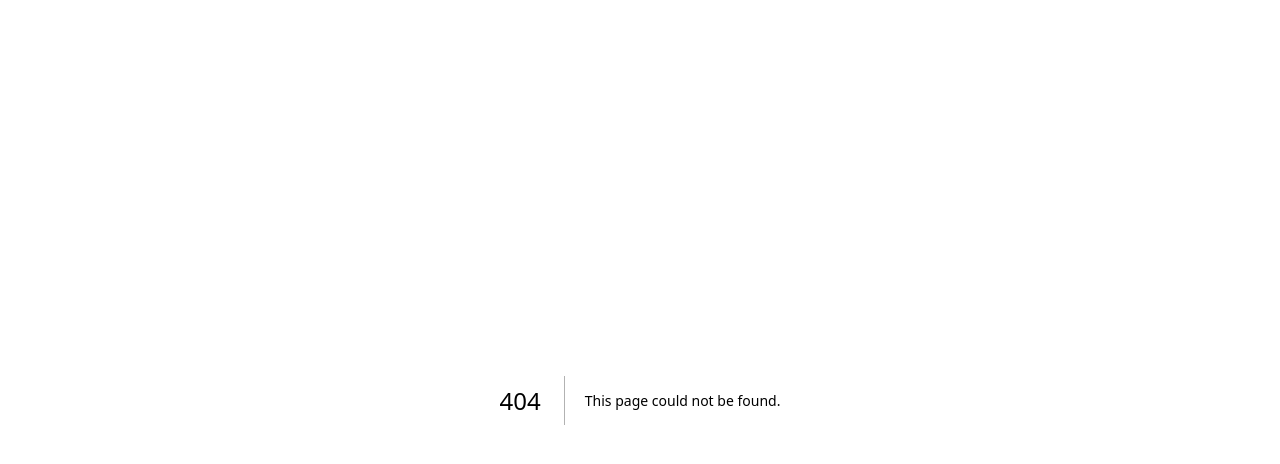
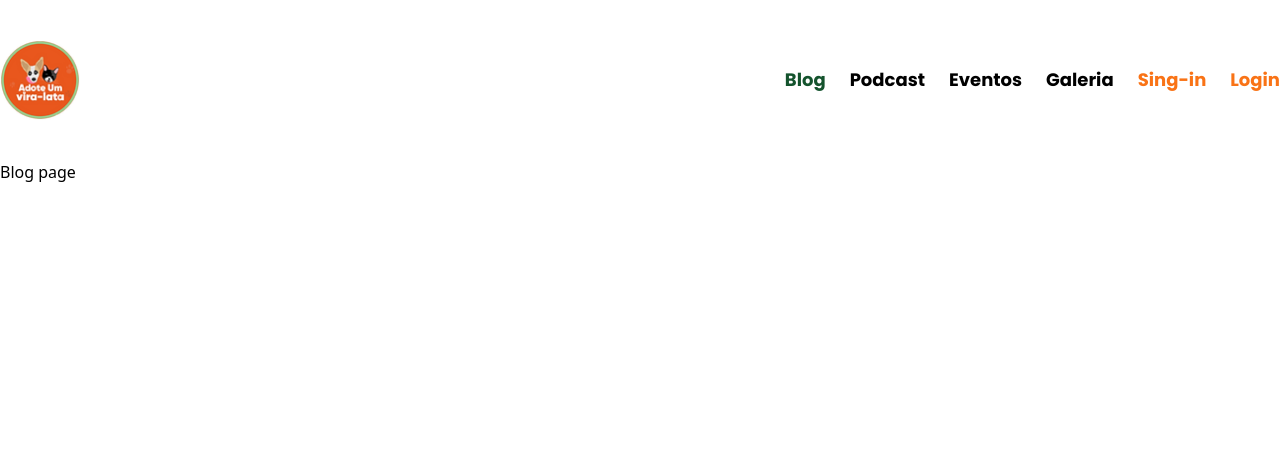
Before and after one commit to CaioRdSilva/Adote-um-Vira-Lata, a Next.js app: page /blog in a window 1280 px wide. Before the commit this address had no page. Shown: the top 464 px of the page. Built offline with nearby package versions, Linux system fonts and the light colour scheme.

Commit message:
version 2.0

```diff
--- /dev/null
+++ b/app/blog/page.jsx
@@ -0,0 +1,18 @@
+import Head from 'next/head'
+import Menu from '../../components/Menu'
+import Image from 'next/image'
+
+export default function blogPage(){
+    return (
+        <div>
+                    <Head>
+        <meta charSet='utf-8'/>
+        <meta name='robots' content='index, follow'/>
+        <meta name='viewport' content='inittial-scale=1.0, width=device-width'/>
+        <title>Home</title>
+    </Head>
+    <Menu />
+        <h1>Blog page</h1>
+        </div>
+    )
+}
--- /dev/null
+++ b/app/layout.jsx
@@ -0,0 +1,21 @@
+import '../style/globals.css'
+
+export const metadata = {
+    title: "Home",
+    description: "Adote um Vira Lata"
+}
+
+export default function RootLayout({ children }) {
+    return(
+        <html lang='pt-br'>
+            <head>
+            <link rel="preconnect" href="https://fonts.googleapis.com"/>
+            <link rel="preconnect" href="https://fonts.gstatic.com" crossorigin/>
+            <link href="https://fonts.googleapis.com/css2?family=Poppins:wght@400;500;600;700&display=swap" rel="stylesheet"/>
+            </head>
+            <body className='sm:container sm:mx-auto md:container md:mx-auto lg:container lg:mx-auto xl:container xs:mx-auto 2xl:container 2xl:mx-auto'>
+                { children }
+            </body>
+        </html>
+    )
+}
--- /dev/null
+++ b/app/page.jsx
@@ -0,0 +1,27 @@
+import Head from 'next/head'
+import Menu from '../components/Menu'
+import Image from 'next/image'
+
+export default function home(){
+    return(
+        <div>
+            <Head>
+                <meta charSet='utf-8'/>
+                <meta name='robots' content='index, follow'/>
+                <meta name='viewport' content='inittial-scale=1.0, width=device-width'/>
+                <title>Home</title>
+            </Head>
+            <Menu />
+            <Image className='w-50 sm:w-100 md:w-300 lg:w-400 xl:w-800 2xl:w-1000 object-fit' width={2048} height={2048} contain src='/images/banner.webp'/>
+            <div className='text-center pt-12'>
+                <h1 className='font-poppins font-bold text-3xl'>QUEM NÓS SOMOS</h1>
+                <p className='pt-8 text-left font-poppins font-semibold'>Mussum Ipsum, cacilds vidis litro abertis. Quem num gosta di mim que vai caçá sua turmis!Tá deprimidis, eu conheço uma cachacis que pode alegrar sua vidis.Interessantiss quisso pudia ce receita de bolis, mais bolis eu num gostis.Não sou faixa preta cumpadi, sou preto inteiris, inteiris.</p>
+                <p className='pt-8 text-left font-poppins font-semibold'>Casamentiss faiz malandris se pirulitá.Si num tem leite então bota uma pinga aí cumpadi!Si u mundo tá muito paradis? Toma um mé que o mundo vai girarzis!Paisis, filhis, espiritis santis.</p>
+            </div>
+
+            <div className='text-center pt-12'>
+                <h1 className='font-poppins font-bold text-3xl'>CONHEÇA A NOSSA HISTÓRIA</h1>
+            </div>
+        </div>
+    )
+}
--- a/components/Menu.js
+++ /dev/null
@@ -1,37 +0,0 @@
-import Link from "next/link";
-import { useRouter } from "next/router";
-import Image from 'next/image'
-
-
-const Menu = () => {
-  const router = useRouter();
-  return(
-  <div className="container flex justify-between items-center pt-10 pb-10">
-    <Link href="/">
-    <Image className="w-10 md:w-20 lg:w-20" width={1000} height={1000} contain src="/images/LOGO.webp"/>
-    </Link>
-    <ul className="flex gap-6 font-poppins font-bold text-lg">
-      <li>
-        <Link className={router.pathname == "/blog" ? "text-green-900" : "hover:text-green-900"} href="/blog">Blog</Link>
-      </li>
-      <li>
-        <Link className={router.pathname == "/podcast" ? "text-green-900" : "hover:text-green-900"} href="/podcast">Podcast</Link>
-      </li>
-      <li>
-        <Link className={router.pathname == "/eventos" ? "text-green-900" : "hover:text-green-900"} href="/eventos">Eventos</Link>
-      </li>
-      <li>
-        <Link className={router.pathname == "/galeria" ? "text-green-900" : "hover:text-green-900"} href="/galeria">Galeria</Link>
-      </li>
-      <li>
-        <Link className="text-orange-500" href="/galeria">Sing-in</Link>
-      </li>
-      <li>
-        <Link className="text-orange-500" href="/galeria">Login</Link>
-      </li>
-    </ul>
-  </div>
-  )
-};
-
-export default Menu;
--- /dev/null
+++ b/components/Menu.jsx
@@ -0,0 +1,39 @@
+'use client';
+
+import Link from "next/link";
+import { usePathname } from "next/navigation";
+import Image from 'next/image'
+
+
+const Menu = () => {
+  const router = usePathname();
+  return(
+  <div className="container flex justify-between items-center pt-10 pb-10">
+    <Link href="/">
+    <Image className="w-10 md:w-20 lg:w-20" width={1000} height={1000} contain src="/images/LOGO.webp"/>
+    </Link>
+    <ul className="flex gap-6 font-poppins font-bold text-lg">
+      <li>
+        <Link className={router == "/blog" ? "text-green-900" : "hover:text-green-900"} href="/blog">Blog</Link>
+      </li>
+      <li>
+        <Link className={router == "/podcast" ? "text-green-900" : "hover:text-green-900"} href="/podcast">Podcast</Link>
+      </li>
+      <li>
+        <Link className={router == "/eventos" ? "text-green-900" : "hover:text-green-900"} href="/eventos">Eventos</Link>
+      </li>
+      <li>
+        <Link className={router == "/galeria" ? "text-green-900" : "hover:text-green-900"} href="/galeria">Galeria</Link>
+      </li>
+      <li>
+        <Link className="text-orange-500" href="/galeria">Sing-in</Link>
+      </li>
+      <li>
+        <Link className="text-orange-500" href="/galeria">Login</Link>
+      </li>
+    </ul>
+  </div>
+  )
+};
+
+export default Menu;
--- /dev/null
+++ b/next.config.js
@@ -0,0 +1,8 @@
+/** @type {import('next').NextConfig} */
+const nextConfig = {
+  experimental: {
+    appDir: true,
+  },
+}
+
+module.exports = nextConfig
--- a/pages/_app.js
+++ /dev/null
@@ -1,5 +0,0 @@
-import '../style/globals.css'
-
-export default function myApp({ Component, pageProps }) {
-    return <Component {...pageProps}/>
-}
--- a/pages/_document.js
+++ /dev/null
@@ -1,17 +0,0 @@
-import {Html, Head, Main, NextScript} from 'next/document';
-
-export default function Document() {
-    return(
-        <Html>
-            <Head>
-            <link rel="preconnect" href="https://fonts.googleapis.com"/>
-            <link rel="preconnect" href="https://fonts.gstatic.com" crossorigin/>
-            <link href="https://fonts.googleapis.com/css2?family=Poppins:wght@400;500;600;700&display=swap" rel="stylesheet"/>
-            </Head>
-            <body>
-                <Main />
-                <NextScript />
-            </body>
-        </Html>
-    )
-}
--- a/pages/index.js
+++ /dev/null
@@ -1,27 +0,0 @@
-import Head from 'next/head'
-import Menu from '../components/Menu'
-import Image from 'next/image'
-
-export default function home(){
-    return(
-        <div className='sm:container sm:mx-auto md:container md:mx-auto lg:container lg:mx-auto xl:container xs:mx-auto 2xl:container 2xl:mx-auto'>
-            <Head>
-                <meta charSet='utf-8'/>
-                <meta name='robots' content='index, follow'/>
-                <meta name='viewport' content='inittial-scale=1.0, width=device-width'/>
-                <title>Home</title>
-            </Head>
-            <Menu/>
-            <Image className='w-50 sm:w-100 md:w-300 lg:w-400 xl:w-800 2xl:w-1000 object-fit' width={2048} height={2048} contain src='/images/banner.webp'/>
-            <div className='text-center pt-12'>
-                <h1 className='font-poppins font-bold text-3xl'>QUEM NÓS SOMOS</h1>
-                <p className='pt-8 text-left font-poppins font-semibold'>Mussum Ipsum, cacilds vidis litro abertis. Quem num gosta di mim que vai caçá sua turmis!Tá deprimidis, eu conheço uma cachacis que pode alegrar sua vidis.Interessantiss quisso pudia ce receita de bolis, mais bolis eu num gostis.Não sou faixa preta cumpadi, sou preto inteiris, inteiris.</p>
-                <p className='pt-8 text-left font-poppins font-semibold'>Casamentiss faiz malandris se pirulitá.Si num tem leite então bota uma pinga aí cumpadi!Si u mundo tá muito paradis? Toma um mé que o mundo vai girarzis!Paisis, filhis, espiritis santis.</p>
-            </div>
-
-            <div className='text-center pt-12'>
-                <h1 className='font-poppins font-bold text-3xl'>CONHEÇA A NOSSA HISTÓRIA</h1>
-            </div>
-        </div>
-    )
-}
```
Also changed, not shown: package.json (+8 -0 lines), 2 other files (tests, documents, lock files or other folders).
